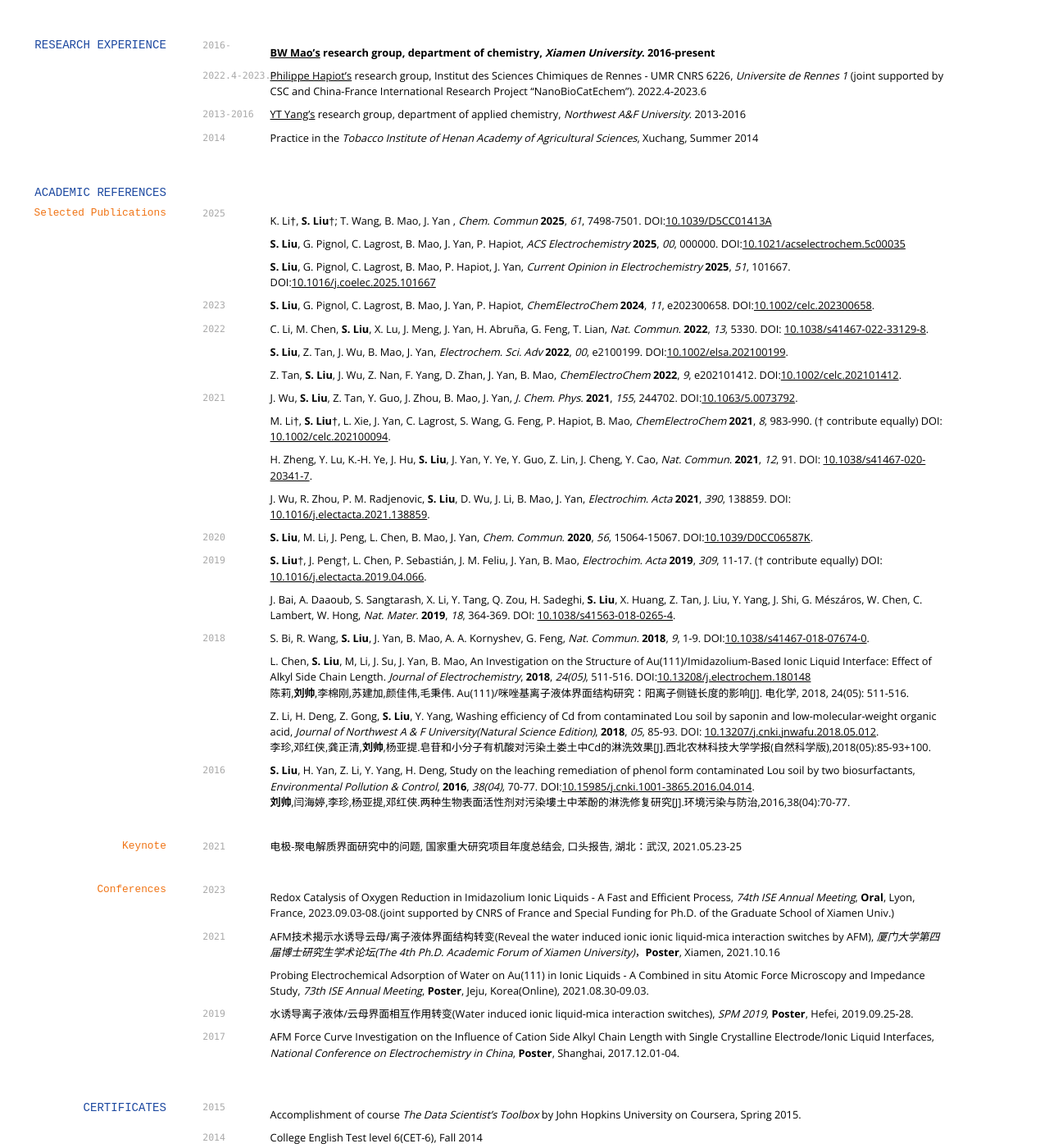
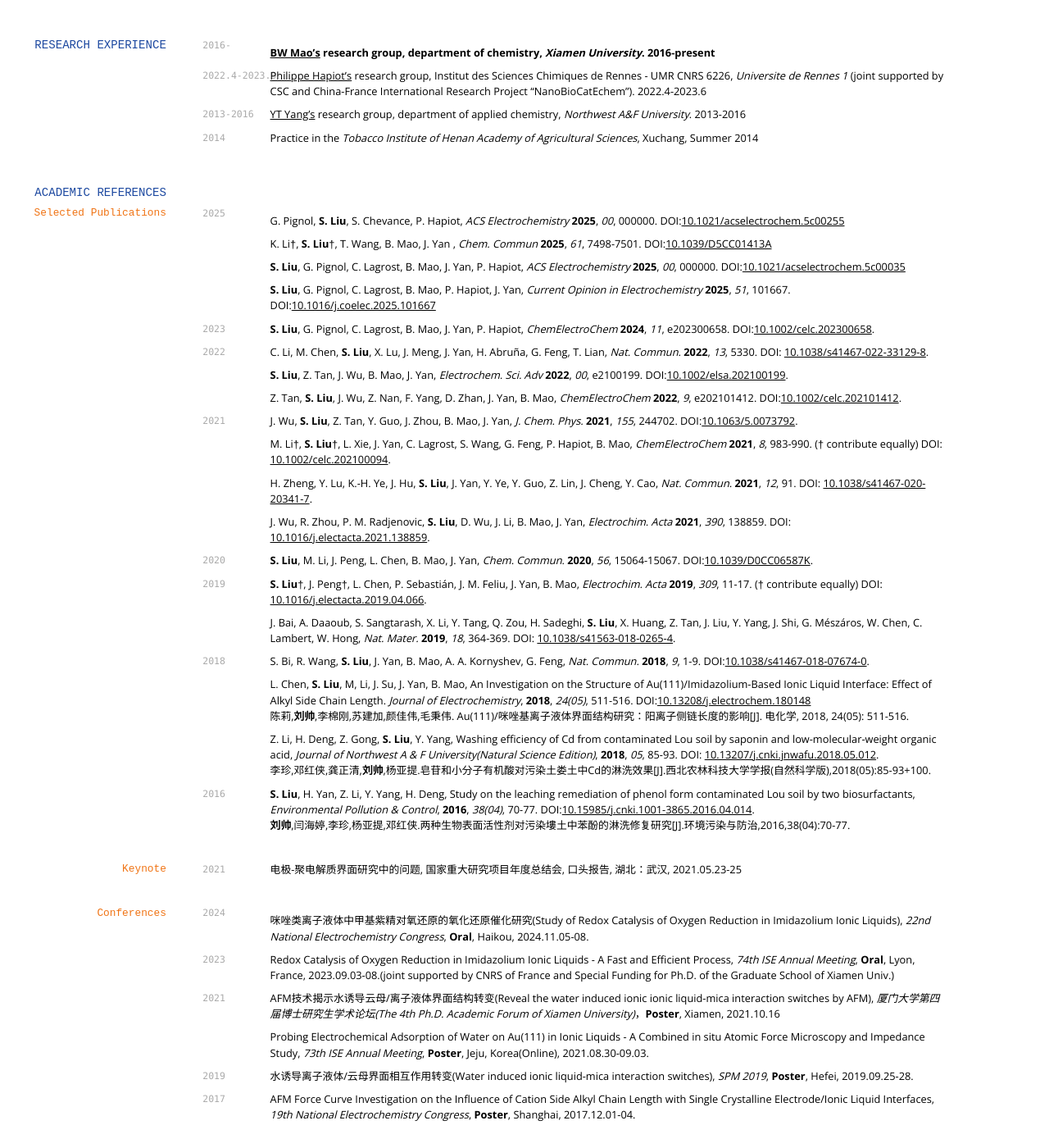
Before and after one commit to shuayliu/shuayliu.github.io, a Jekyll site: the page built from index.md, in a window 1280 px wide and 1400 px high, scrolled down 941 px. Shown: the whole window at 82% size. Built offline with Jekyll 4.4.1, drawn with Linux system fonts in a browser that asks for light colours; nearby versions of some CDN libraries; a style sheet for code colours, icons or effects is not loaded.

Commit message:
update reference

```diff
--- a/index.md
+++ b/index.md
@@ -126,7 +126,9 @@ Practice in the *Tobacco Institute of Henan Academy of Agricultural Sciences*, X
 <!-- ### Journals -->
 `2025`
 
-K. Li†, **S. Liu**†; T. Wang, B. Mao, J. Yan , *Chem. Commun* **2025**, *61*, 7498-7501. DOI:[10.1039/D5CC01413A](https://doi.org/10.1039/D5CC01413A)
+G. Pignol, **S. Liu**, S. Chevance, P. Hapiot, *ACS Electrochemistry* **2025**, *00*, 000000. DOI:[10.1021/acselectrochem.5c00255](https://pubs.acs.org/doi/10.1021/acselectrochem.5c00255)
+
+K. Li†, **S. Liu**†, T. Wang, B. Mao, J. Yan , *Chem. Commun* **2025**, *61*, 7498-7501. DOI:[10.1039/D5CC01413A](https://doi.org/10.1039/D5CC01413A)
 
 **S. Liu**, G. Pignol, C. Lagrost, B. Mao, J. Yan, P. Hapiot, *ACS Electrochemistry* **2025**, *00*, 000000. DOI:[10.1021/acselectrochem.5c00035](https://doi.org/10.1021/acselectrochem.5c00035)
 
@@ -187,6 +189,10 @@ Z. Li, H. Deng, Z. Gong, **S. Liu**, Y. Yang, Washing efficiency of Cd from cont
 
 ### Conferences
 
+`2024`
+
+咪唑类离子液体中甲基紫精对氧还原的氧化还原催化研究(Study of Redox Catalysis of Oxygen Reduction in Imidazolium Ionic Liquids), *22nd National Electrochemistry Congress*, **Oral**, Haikou, 2024.11.05-08.
+
 `2023`
 
 Redox Catalysis of Oxygen Reduction in Imidazolium Ionic Liquids - A Fast and Efficient Process, *74th ISE Annual Meeting*, **Oral**, Lyon, France, 2023.09.03-08.(joint supported by CNRS of France and Special Funding for Ph.D. of the Graduate School of Xiamen Univ.)
@@ -203,7 +209,7 @@ Probing Electrochemical Adsorption of Water on Au(111) in Ionic Liquids - A Comb
 
 `2017`
 
-AFM Force Curve Investigation on the Influence of Cation Side Alkyl Chain Length with Single Crystalline Electrode/Ionic Liquid Interfaces, *National Conference on Electrochemistry in China*, **Poster**, Shanghai, 2017.12.01-04.
+AFM Force Curve Investigation on the Influence of Cation Side Alkyl Chain Length with Single Crystalline Electrode/Ionic Liquid Interfaces, *19th National Electrochemistry Congress*, **Poster**, Shanghai, 2017.12.01-04.
 
 
 
```
